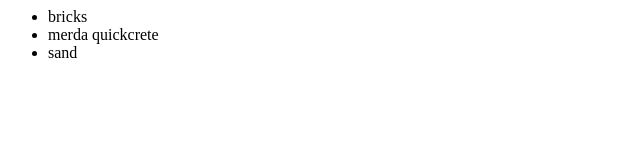
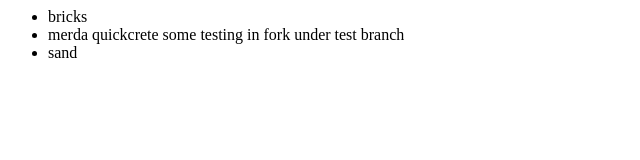
Before and after one commit to cmariean/test1, a plain HTML site: page index.html in a window 1280 px wide. Shown: the whole page, without its empty margins (0-640 px from the left). Drawn offline with Linux system fonts and the light colour scheme.

Commit message:
changes from fork under test branch

```diff
--- a/index.html
+++ b/index.html
@@ -3,7 +3,7 @@
 		<div>
 			<ul>
 				<li>bricks</li>
-				<li>merda quickcrete</li>
+				<li>merda quickcrete some testing in fork under test branch</li>
 				<li>sand</li>
 			</ul>
 		</div>
```
